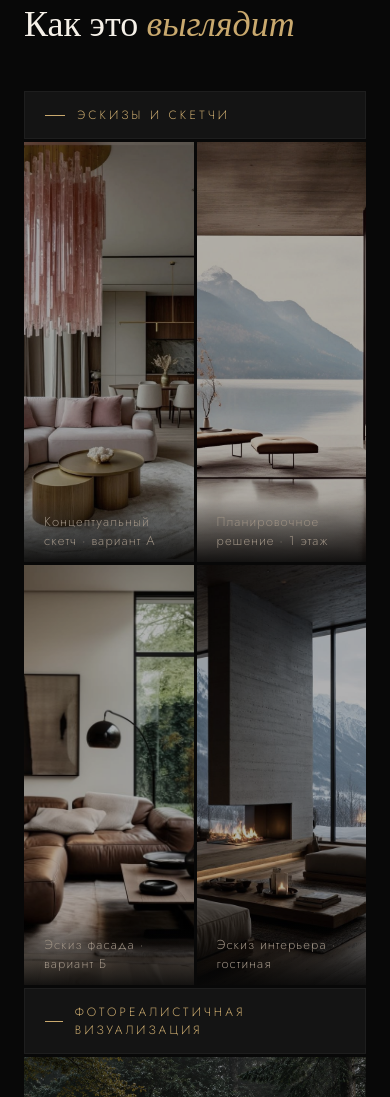
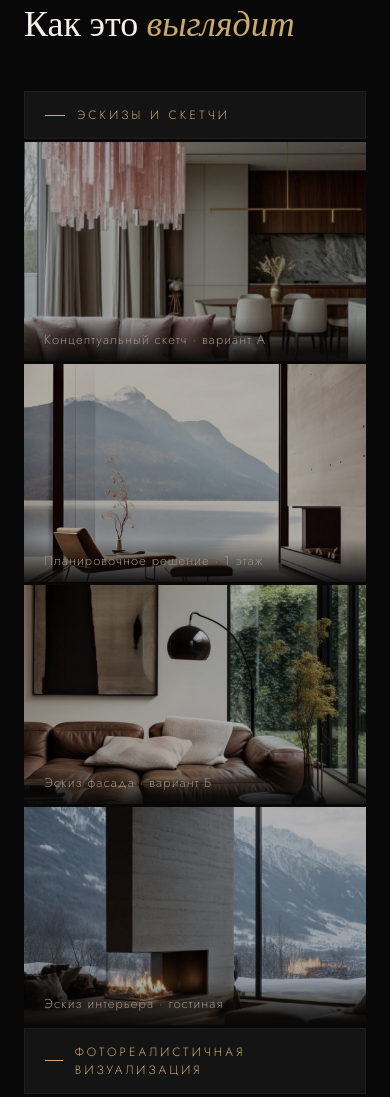
Before and after one commit to slavasupersky-cmyk/lab314, a plain HTML site: page concept.html in a window 390 px wide. Shown: the part 3116-4213 px from the top of the page. Drawn offline with nearby package versions, Linux system fonts and the light colour scheme; a web font is replaced by a local one.

Commit message:
fix: concept mobile gallery — 1 column horizontal images

```diff
--- a/concept.html
+++ b/concept.html
@@ -352,7 +352,8 @@ nav {
   .what-section, .examples-section, .process-section, .cta-section { padding: 80px 24px; }
   .section-header { flex-direction: column; gap: 24px; align-items: flex-start; }
   .what-grid { grid-template-columns: 1fr; }
-  .ex-imgs { grid-template-columns: 1fr 1fr; }
+  .ex-imgs { grid-template-columns: 1fr; gap: 3px; }
+  .ex-img { height: 56vw; }  /* 16:9 ratio on mobile */
   .ex-render { height: 280px; }
   .ex-render-info { flex-direction: column; gap: 12px; }
   .cta-deco { font-size: 200px; }
```
